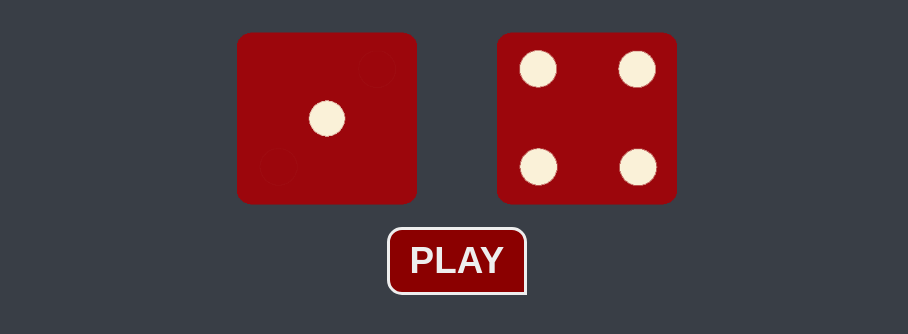
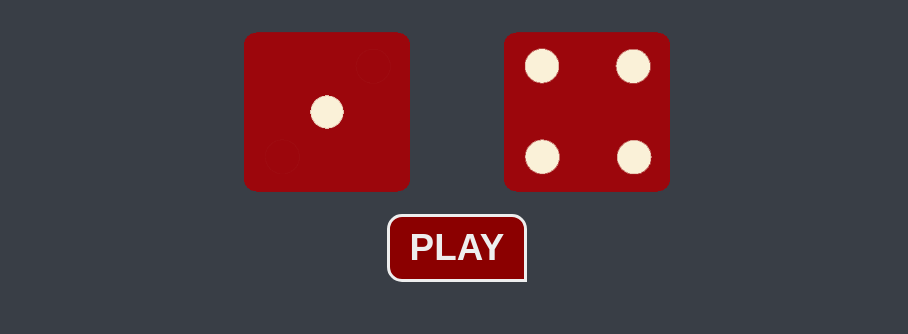
Before and after one commit to andrewdomingues/dice-roller, a plain HTML site: page index.html in a window 1280 px wide. Both pictures are taken after a click on the button "PLAY". Shown: the part 302-636 px from the top of the page, without its empty margins (183-1091 px from the left). Drawn offline with Linux system fonts and the light colour scheme.

Commit message:
Add files via upload
Final Project

```diff
--- a/main.js
+++ b/main.js
@@ -5,6 +5,9 @@ function start() {
       const diceP1 = document.querySelector(".dice-p1 img");
       const diceP2 = document.querySelector(".dice-p2 img");
       const score = document.querySelector(".container h1");
+      const diceRoller = () => Math.floor(Math.random() * 6) + 1;
+      const randNum1 = diceRoller();
+      const randNum2 = diceRoller();
       function compareRandNum(Num1, Num2) {
         let winner = "?";
         if (Num1 > Num2) {
@@ -16,9 +19,6 @@ function start() {
         }
         return winner;
       }
-      const diceRoller = () => Math.floor(Math.random() * 6 + 1);
-      const randNum1 = diceRoller();
-      const randNum2 = diceRoller();
       function setAttributes() {
         diceP1.setAttribute("src", `images/dice${randNum1}.png`);
         diceP2.setAttribute("src", `images/dice${randNum2}.png`);
--- a/styles.css
+++ b/styles.css
@@ -29,7 +29,7 @@ p {
 }
 
 img {
-  width: 70%;
+  width: 65%;
 }
 button{
   display: block;
```
